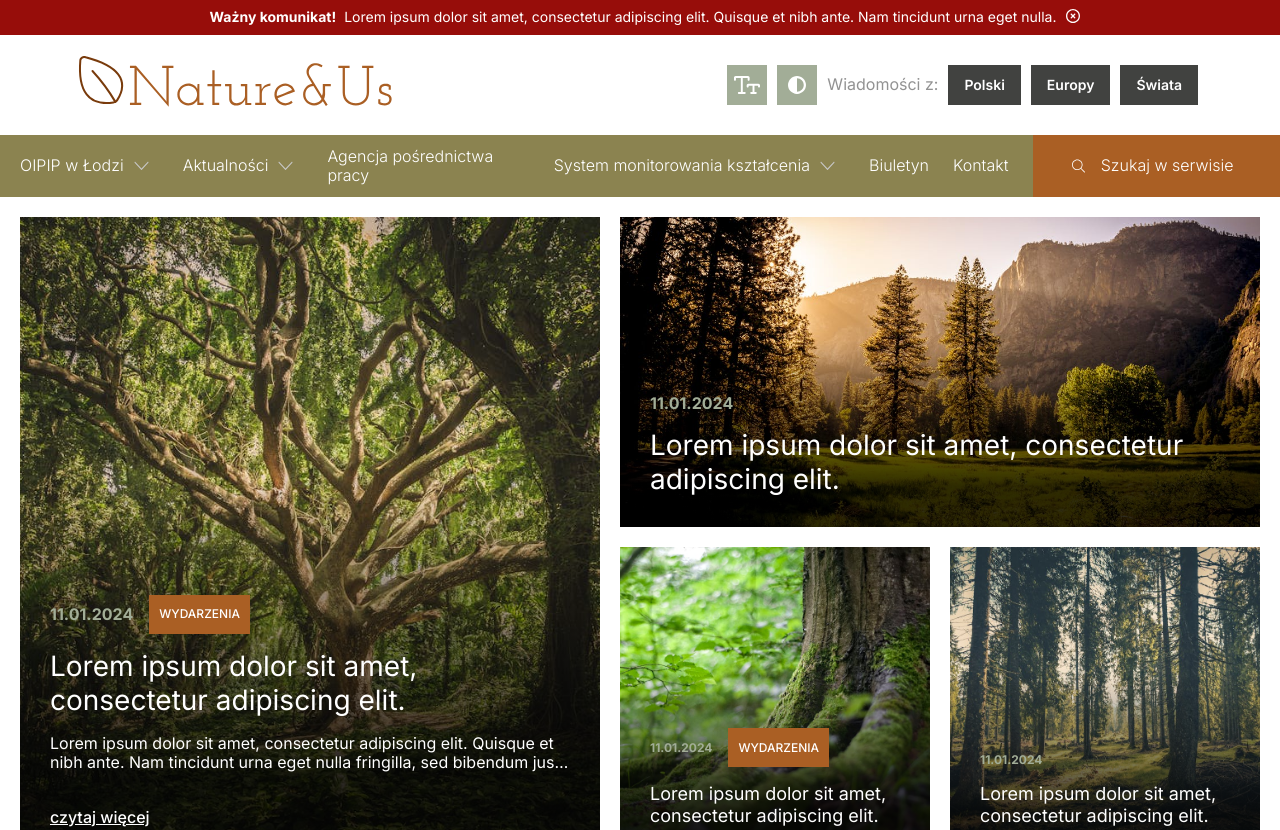
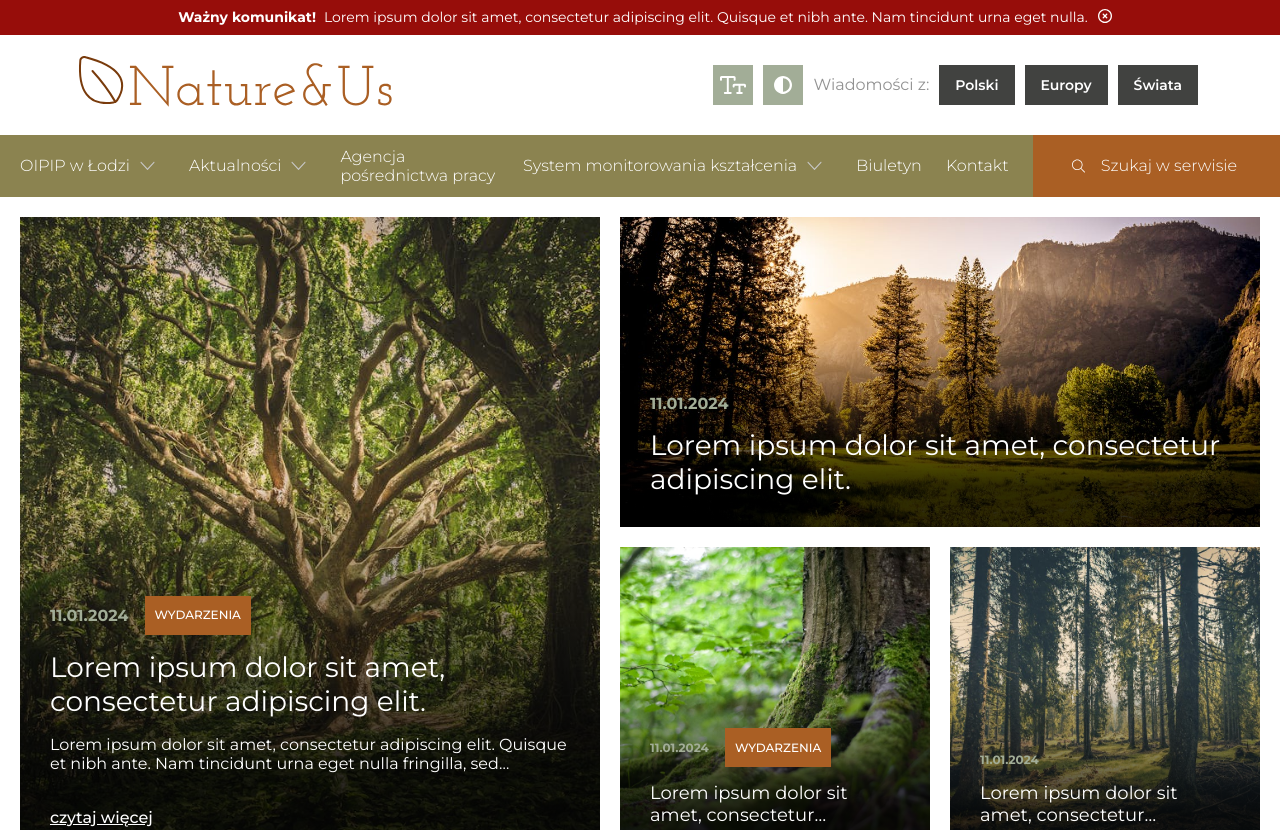
Before and after one commit to goldipl/nature-and-us, a Next.js app: page / in a window 1280 px wide. Shown: the top 830 px of the page. Built offline with nearby package versions, Linux system fonts and the light colour scheme.

Commit message:
add  font-family: "Montserrat"

```diff
--- a/src/sass/global/_fonts.scss
+++ b/src/sass/global/_fonts.scss
@@ -1 +1 @@
-@import url("https://fonts.googleapis.com/css2?family=Inter:wght@100..900&display=swap");
+@import url("https://fonts.googleapis.com/css2?family=Montserrat:ital,wght@0,100..900;1,100..900&display=swap");
--- a/src/sass/global/_global.scss
+++ b/src/sass/global/_global.scss
@@ -1,5 +1,5 @@
 body {
-  font-family: "Inter", sans-serif;
+  font-family: "Montserrat", sans-serif;
   overflow-x: hidden;
 }
 
--- a/src/sass/global/_reset.scss
+++ b/src/sass/global/_reset.scss
@@ -3,5 +3,5 @@
   margin: 0;
   padding: 0;
   box-sizing: border-box;
-  font-family: "Inter", sans-serif;
+  font-family: "Montserrat", sans-serif;
 }
```
